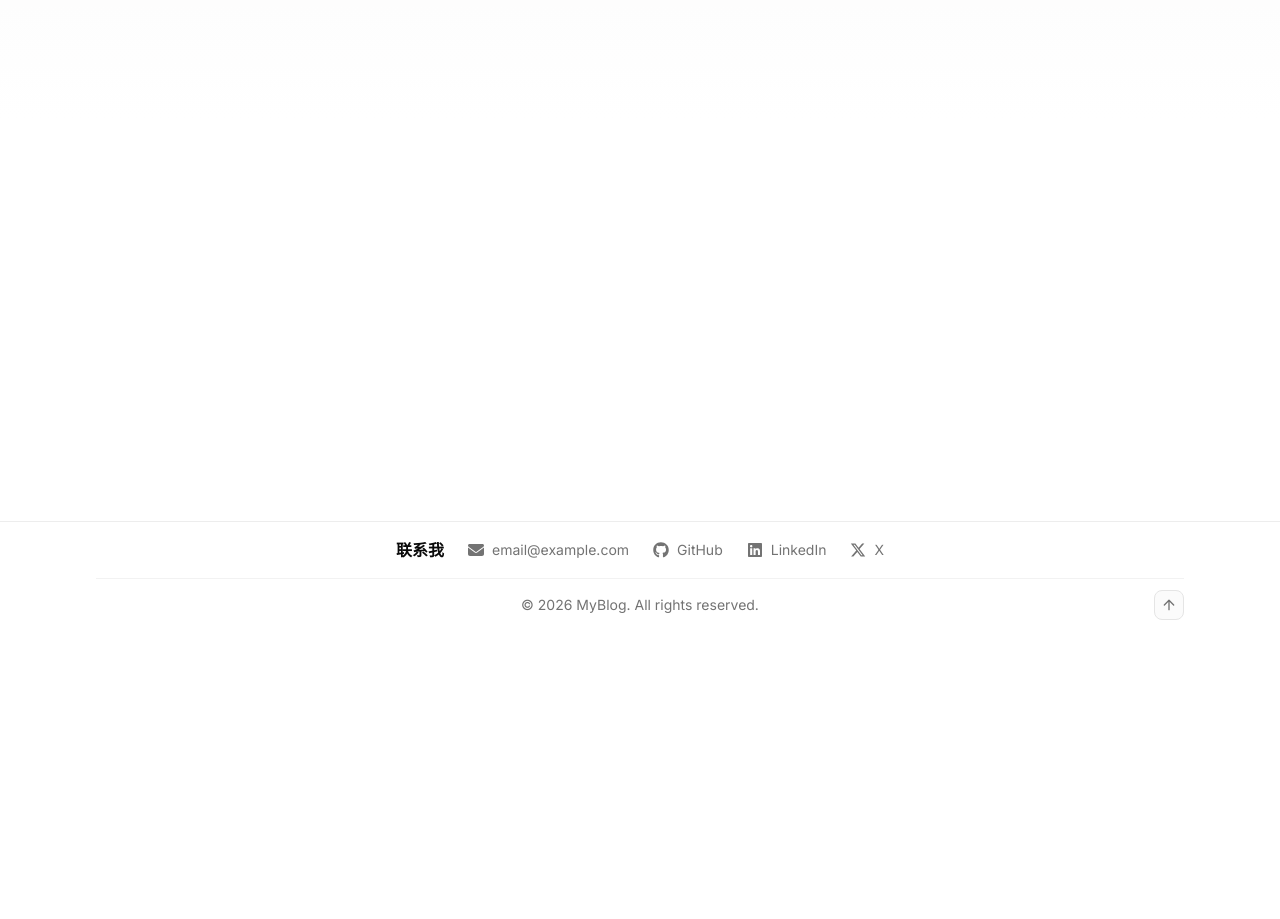
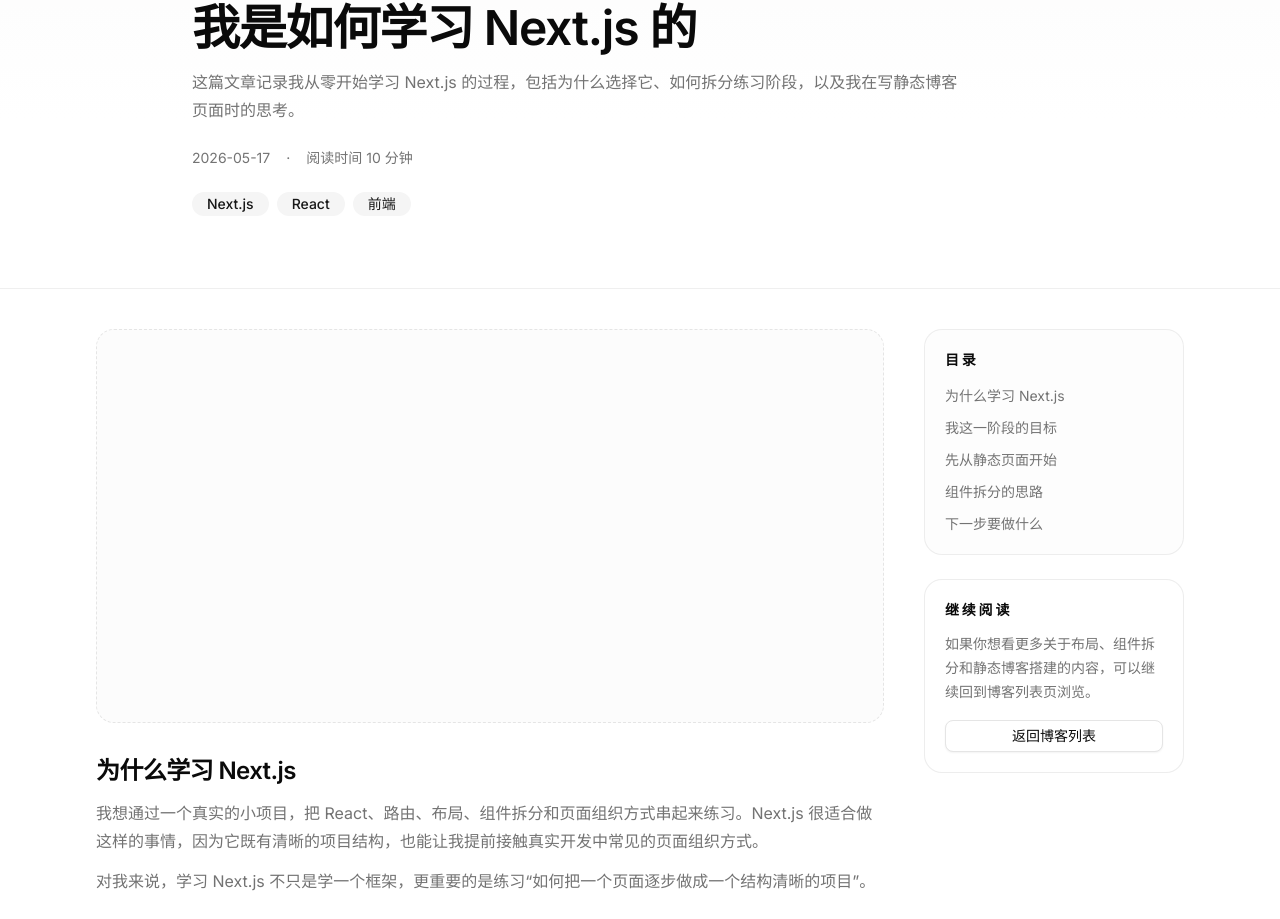
Before and after one commit to Phill-W/my-blog, a Next.js app: page /projects in a window 1280 px wide. Shown: the part 169-1088 px from the top of the page. Before the commit the page ends 800 px from the top, so only its background shows below. Built offline with nearby package versions, Linux system fonts and the light colour scheme.

Commit message:
feat: 完成博客详情页静态布局

```diff
--- a/app/projects/page.tsx
+++ b/app/projects/page.tsx
@@ -1,7 +1,197 @@
-import React from "react";
+import Link from "next/link";
 
-const ProjectPage = () => {
-  return <div>ProjectPage</div>;
-};
+import Container from "@/components/Container";
+import TagList from "@/components/TagList";
+import { buttonVariants } from "@/components/ui/button";
+import { cn } from "@/lib/utils";
 
-export default ProjectPage;
+const postTags = ["Next.js", "React", "前端"];
+const tableOfContents = [
+  "为什么学习 Next.js",
+  "我这一阶段的目标",
+  "先从静态页面开始",
+  "组件拆分的思路",
+  "下一步要做什么",
+];
+
+export default function LearnNextPage() {
+  return (
+    <main className="pb-16">
+      <section className="border-b border-border/60 py-14 sm:py-18">
+        <Container>
+          <div className="mx-auto max-w-4xl space-y-6">
+            <div className="space-y-4">
+              <p className="text-sm font-medium uppercase tracking-[0.2em] text-muted-foreground">
+                Blog Detail
+              </p>
+
+              <h1 className="text-3xl font-semibold tracking-tight text-foreground sm:text-4xl lg:text-5xl">
+                我是如何学习 Next.js 的
+              </h1>
+
+              <p className="max-w-3xl text-sm leading-7 text-muted-foreground sm:text-base">
+                这篇文章记录我从零开始学习 Next.js
+                的过程，包括为什么选择它、如何拆分练习阶段，以及我在写静态博客页面时的思考。
+              </p>
+            </div>
+
+            <div className="flex flex-wrap items-center gap-4 text-sm text-muted-foreground">
+              <span>2026-05-17</span>
+              <span>·</span>
+              <span>阅读时间 10 分钟</span>
+            </div>
+
+            <TagList tags={postTags} />
+          </div>
+        </Container>
+      </section>
+
+      <section className="py-10">
+        <Container>
+          <div className="grid gap-10 lg:grid-cols-[minmax(0,1fr)_260px]">
+            <article className="space-y-8">
+              <div className="aspect-[16/8] rounded-2xl border border-dashed border-border bg-muted/30" />
+
+              <div className="space-y-6 text-sm leading-7 text-muted-foreground sm:text-base">
+                <section className="space-y-3">
+                  <h2 className="text-2xl font-semibold tracking-tight text-foreground">
+                    为什么学习 Next.js
+                  </h2>
+                  <p>
+                    我想通过一个真实的小项目，把
+                    React、路由、布局、组件拆分和页面组织方式串起来练习。Next.js
+                    很适合做这样的事情，因为它既有清晰的项目结构，也能让我提前接触真实开发中常见的页面组织方式。
+                  </p>
+                  <p>
+                    对我来说，学习 Next.js
+                    不只是学一个框架，更重要的是练习“如何把一个页面逐步做成一个结构清晰的项目”。
+                  </p>
+                </section>
+
+                <section className="space-y-3">
+                  <h2 className="text-2xl font-semibold tracking-tight text-foreground">
+                    我这一阶段的目标
+                  </h2>
+                  <p>
+                    第一阶段我不接接口，不做数据库，也不做后台管理，只专注在静态页面本身。这样可以让我把注意力放在布局、组件拆分、Tailwind
+                    样式和 shadcn/ui 的使用上。
+                  </p>
+                  <p>
+                    如果一开始就把登录、动态数据、后台管理全堆进来，项目很快就会变得难以理解，也会让我分不清自己到底是在练页面，还是在处理杂乱的功能。
+                  </p>
+                </section>
+
+                <section className="space-y-3">
+                  <h2 className="text-2xl font-semibold tracking-tight text-foreground">
+                    先从静态页面开始
+                  </h2>
+                  <p>
+                    我先把首页、博客列表页、博客详情页、项目页和关于我这几个页面做出来。虽然这些页面一开始只是静态内容，但它们已经能帮我建立完整的网站结构。
+                  </p>
+                  <p>
+                    当静态结构足够稳定之后，再去抽离数据、引入动态路由、接入
+                    Markdown 或 MDX，会比一开始混在一起更容易理解。
+                  </p>
+                </section>
+
+                <section className="space-y-3">
+                  <h2 className="text-2xl font-semibold tracking-tight text-foreground">
+                    组件拆分的思路
+                  </h2>
+                  <p>
+                    我会尽量让每个组件只做一件事。比如 PostCard
+                    只负责展示文章卡片，SiteHeader 只负责导航，TagList
+                    只负责标签列表。这样后面页面变复杂时，我也能更容易定位问题和继续扩展。
+                  </p>
+
+                  <div className="overflow-x-auto rounded-xl border border-border bg-muted/20 p-4 font-mono text-sm text-foreground">
+                    <pre>
+                      <code>
+                        {`PostCard -> 展示文章摘要
+SiteHeader -> 展示站点导航
+TagList -> 展示标签列表
+ProjectCard -> 展示项目摘要`}
+                      </code>
+                    </pre>
+                  </div>
+                </section>
+
+                <section className="space-y-3">
+                  <h2 className="text-2xl font-semibold tracking-tight text-foreground">
+                    下一步要做什么
+                  </h2>
+                  <p>
+                    下一步我会把文章和项目的数据从页面里抽出来，放到单独的数据文件中。这样页面会更干净，也能为后续的动态路由和内容管理做准备。
+                  </p>
+                </section>
+              </div>
+
+              <div className="grid gap-4 border-t border-border/60 pt-8 sm:grid-cols-2">
+                <Link
+                  href="/blog"
+                  className="rounded-2xl border border-border/70 bg-background p-4 transition-colors hover:bg-muted/30"
+                >
+                  <p className="text-xs uppercase tracking-[0.2em] text-muted-foreground">
+                    上一篇
+                  </p>
+                  <p className="mt-2 font-medium text-foreground">
+                    返回博客列表
+                  </p>
+                </Link>
+
+                <Link
+                  href="/blog"
+                  className="rounded-2xl border border-border/70 bg-background p-4 text-right transition-colors hover:bg-muted/30"
+                >
+                  <p className="text-xs uppercase tracking-[0.2em] text-muted-foreground">
+                    下一篇
+                  </p>
+                  <p className="mt-2 font-medium text-foreground">
+                    阅读更多文章
+                  </p>
+                </Link>
+              </div>
+            </article>
+
+            <aside className="space-y-6">
+              <div className="rounded-2xl border border-border/70 bg-muted/20 p-5">
+                <h3 className="text-sm font-semibold uppercase tracking-[0.2em] text-foreground">
+                  目录
+                </h3>
+
+                <ul className="mt-4 space-y-3 text-sm text-muted-foreground">
+                  {tableOfContents.map((item) => (
+                    <li key={item}>
+                      <span className="transition-colors hover:text-foreground">
+                        {item}
+                      </span>
+                    </li>
+                  ))}
+                </ul>
+              </div>
+
+              <div className="rounded-2xl border border-border/70 bg-background p-5">
+                <h3 className="text-sm font-semibold uppercase tracking-[0.2em] text-foreground">
+                  继续阅读
+                </h3>
+                <p className="mt-3 text-sm leading-6 text-muted-foreground">
+                  如果你想看更多关于布局、组件拆分和静态博客搭建的内容，可以继续回到博客列表页浏览。
+                </p>
+
+                <Link
+                  href="/blog"
+                  className={cn(
+                    buttonVariants({ variant: "outline", size: "sm" }),
+                    "mt-4 w-full",
+                  )}
+                >
+                  返回博客列表
+                </Link>
+              </div>
+            </aside>
+          </div>
+        </Container>
+      </section>
+    </main>
+  );
+}
```
